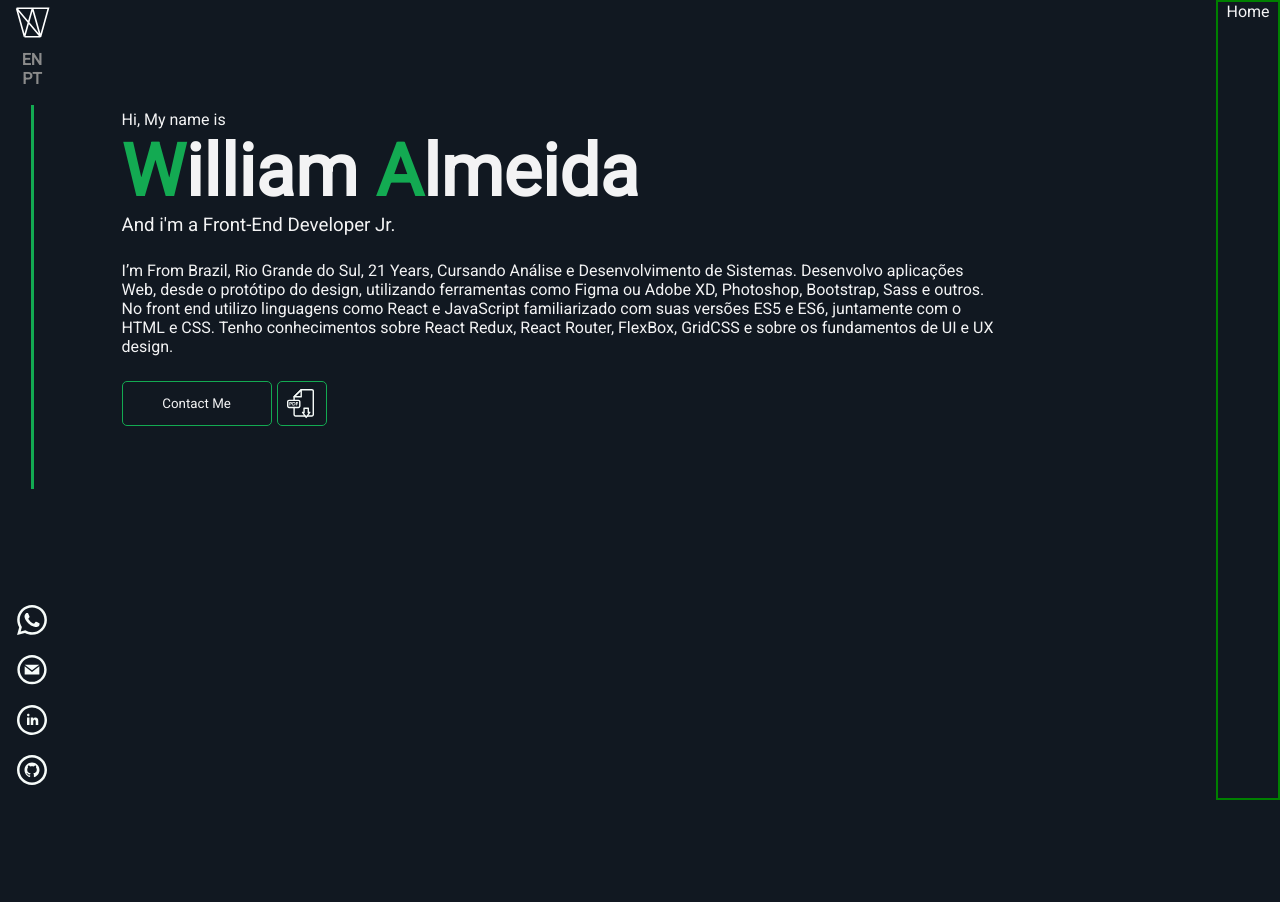
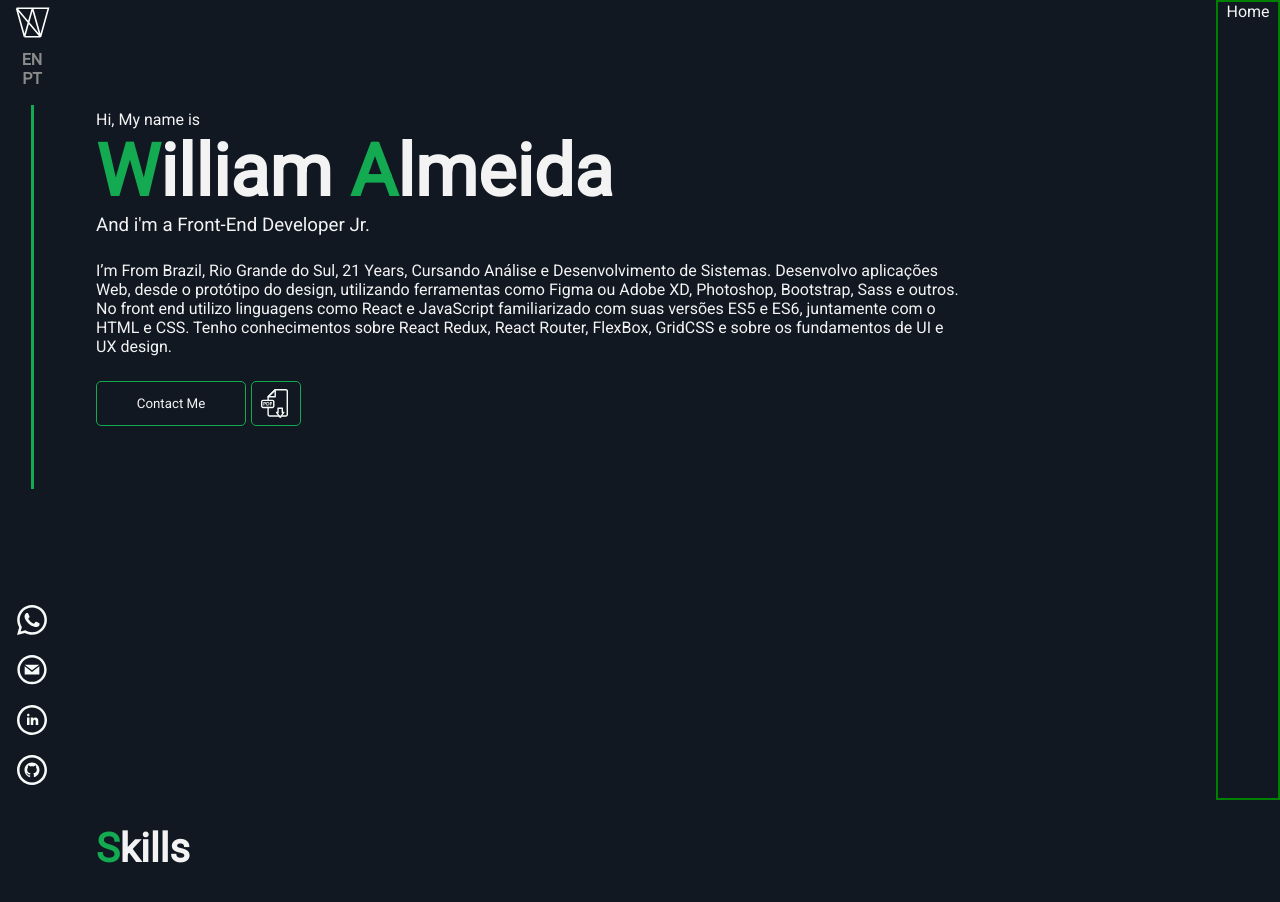
Before and after one commit to Williamas47/Portfolio-William-Almeida, a React (Create React App) app: page / in a window 1280 px wide. Shown: the top 902 px of the page. Before the commit the page ends 800 px from the top, so only its background shows below. Built offline with nearby package versions, Linux system fonts and the light colour scheme; the HTML template or start-up script is replaced by a standard one.

Commit message:
Skills component added

```diff
--- a/src/App.css
+++ b/src/App.css
@@ -22,5 +22,5 @@
     justify-content: center;
 }
 #Main{
-    width: 90%;
+    width: 85%;
 }
--- a/src/App.js
+++ b/src/App.js
@@ -3,6 +3,7 @@ import "./App.css";
 import Aside from './components/Aside/Aside'
 import Home from './components/Home/Home';
 import Nav from './components/Nav/Nav'
+import Skills from './components/Skills/Skills';
 
 const App = () => {
   return (
@@ -10,6 +11,7 @@ const App = () => {
       <Aside/>
       <div id="Main">
       <Home/>
+      <Skills/>
       </div>
       <Nav/>
     </div>
--- a/src/components/Home/HomeStyles.js
+++ b/src/components/Home/HomeStyles.js
@@ -4,7 +4,7 @@ export const StyledHome = styled.div`
     height: 100vh;
     padding-top: 10%;
     padding-top: 110px;
-    padding-left: 5%;
+    /* padding-left: 5%; */
     h1{
         color: var(--text-primary-color);
         font-size: 4.5em;
--- /dev/null
+++ b/src/components/Skills/Skills.js
@@ -0,0 +1,11 @@
+import React from 'react'
+import {StyledSkills} from "./SkillsStyles";
+const Skills = () => {
+    return (
+        <StyledSkills>
+            <h2><span>S</span>kills</h2>
+        </StyledSkills>
+    )
+}
+
+export default Skills
--- /dev/null
+++ b/src/components/Skills/SkillsStyles.js
@@ -0,0 +1,13 @@
+import styled from 'styled-components';
+
+export const StyledSkills = styled.div`
+    height: 100vh;
+    /* margin-top: 75px; */
+    padding-top: 25px;
+    color: var(--text-primary-color);
+    h2{
+        font-size: 2.5em;
+        span{ color: var(--secundary-color)};
+    }
+
+`;
```
